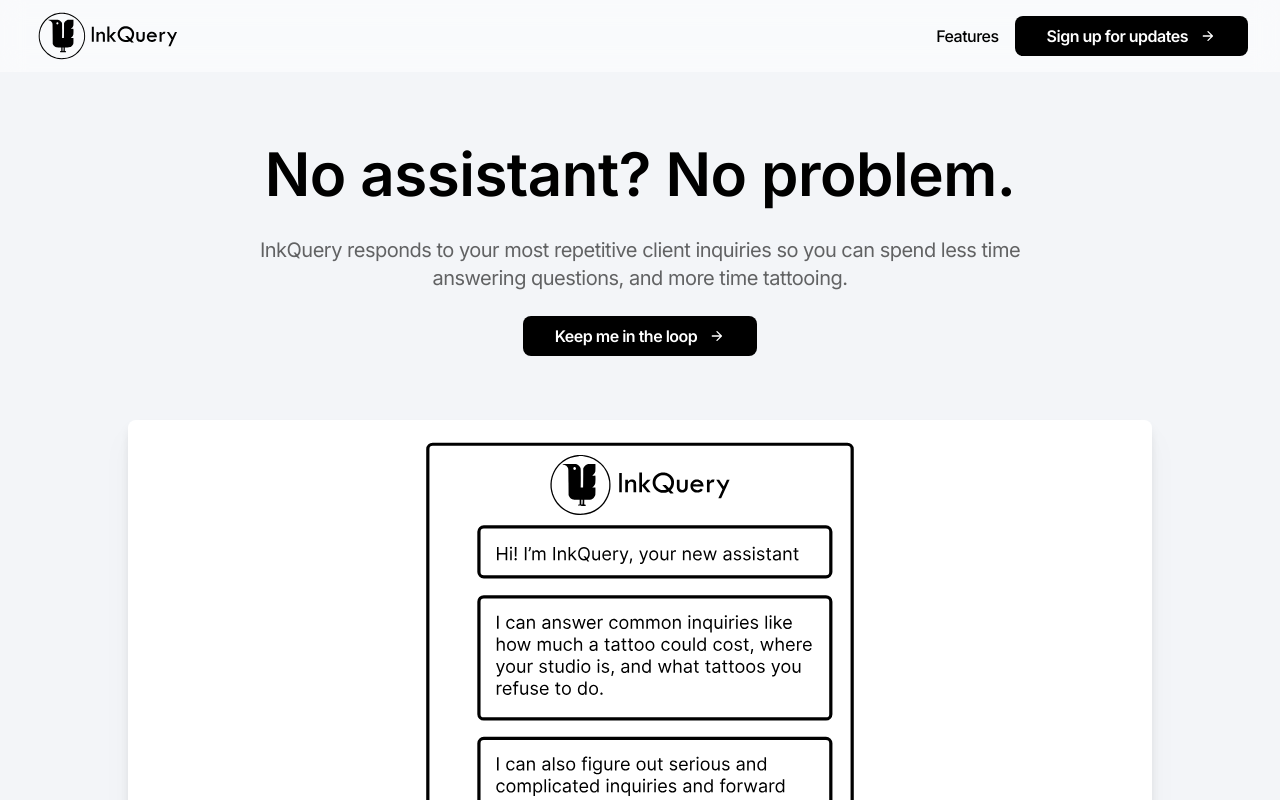
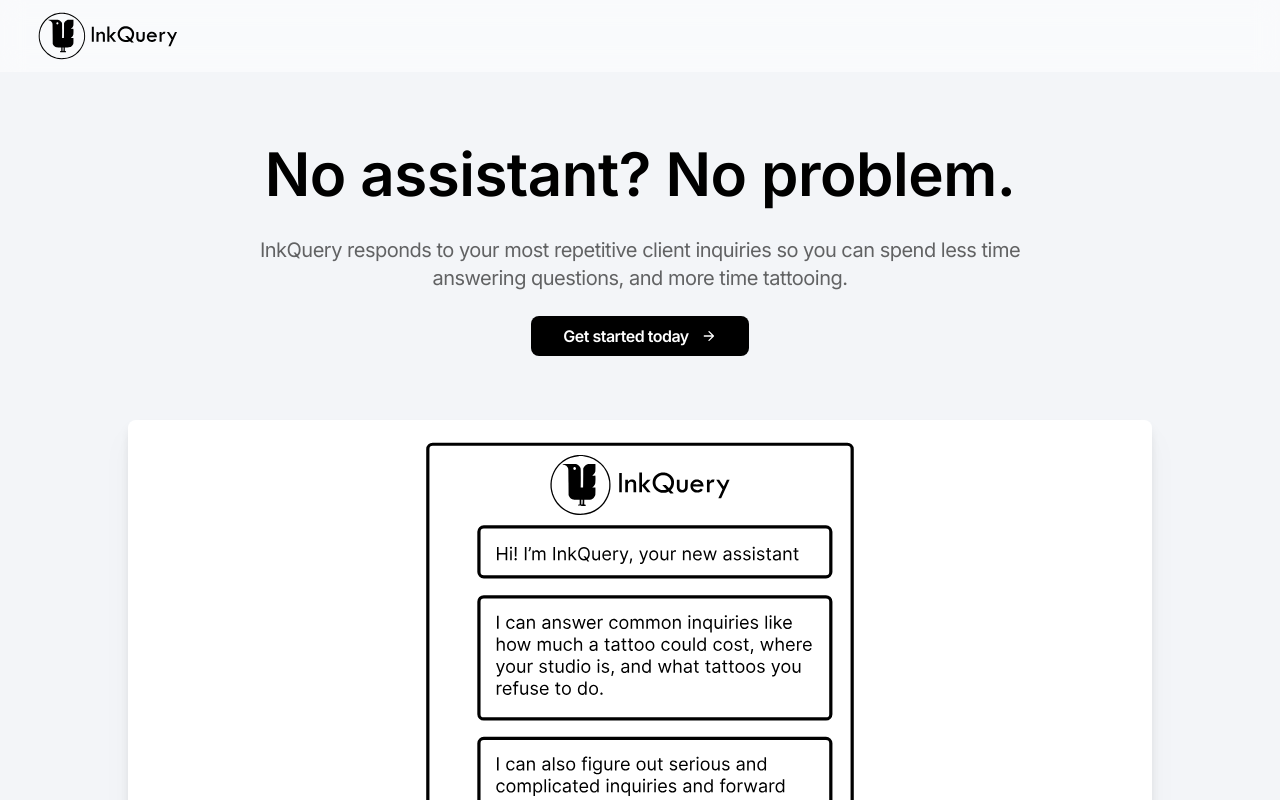
Before and after one commit to CarlsJr4/raven-landing, a Next.js app: page / in a window 1280 px wide. Shown: the top 800 px of the page. Built offline with nearby package versions, Linux system fonts and the light colour scheme.

Commit message:
Simplifies nav

```diff
--- a/components/Banner/HomeBanner.js
+++ b/components/Banner/HomeBanner.js
@@ -39,7 +39,7 @@ export const HomeBanner = () => {
                                 href="https://form.jotform.com/232258300365147"
                                 className="btn btn--secondary"
                             >
-                                Keep me in the loop
+                                Get started today
                                 <Icon icon="material-symbols:arrow-forward-rounded" />
                             </a>
                         </ButtonGroup>
--- a/components/Header/Header.js
+++ b/components/Header/Header.js
@@ -27,17 +27,17 @@ export const Header = () => {
                     </h1>
                 </div>
                 <SectionContainer className="flex items-center ml-auto">
-                    <Nav />
+                    {/* <Nav />
                     <ButtonGroup className="hidden md:block">
                         <a
                             role="button"
                             href="https://form.jotform.com/232258300365147"
                             className="btn btn--secondary ml-4"
                         >
-                            Sign up for updates
+                            Pricing
                             <Icon icon="material-symbols:arrow-forward-rounded" />
                         </a>
-                    </ButtonGroup>
+                    </ButtonGroup> */}
                 </SectionContainer>
             </SectionContainer>
         </header>
--- a/pages/index.js
+++ b/pages/index.js
@@ -123,18 +123,12 @@ export default function Home() {
                                 suck
                             </PageTitle>
                             <Content className="text-center" alignment="center">
-                                <p style={{ marginBottom: "2rem" }}>
-                                    InkQuery is currently in early development.{" "}
-                                    <br />
-                                    Be one of the first to know when InkQuery
-                                    launches.
-                                </p>
                                 <a
                                     role="button"
                                     href="https://form.jotform.com/232258300365147"
                                     className="btn btn--secondary"
                                 >
-                                    Keep me in the loop
+                                    Get started today
                                     <Icon icon="material-symbols:arrow-forward-rounded" />
                                 </a>
                                 {/* <p
```
